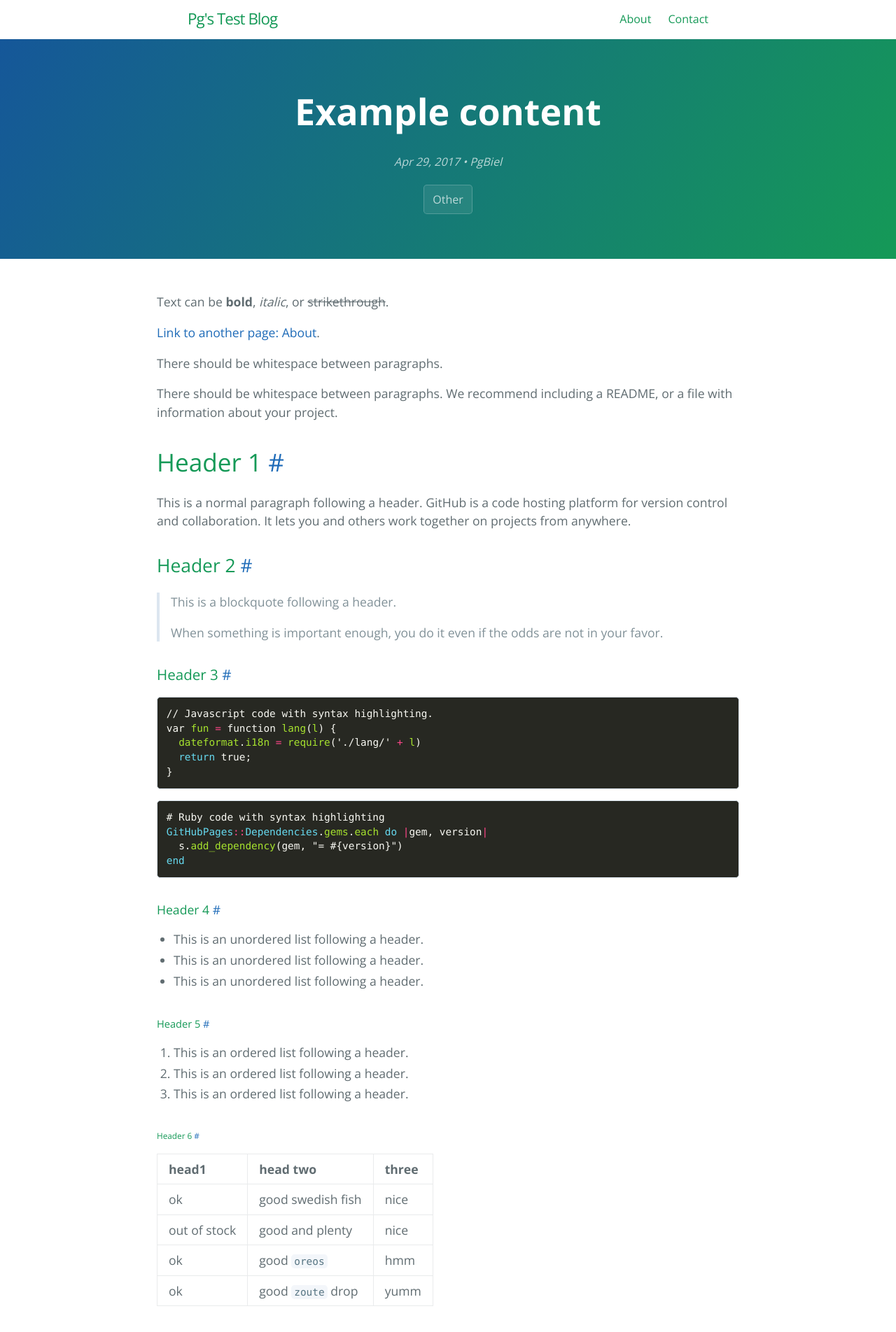
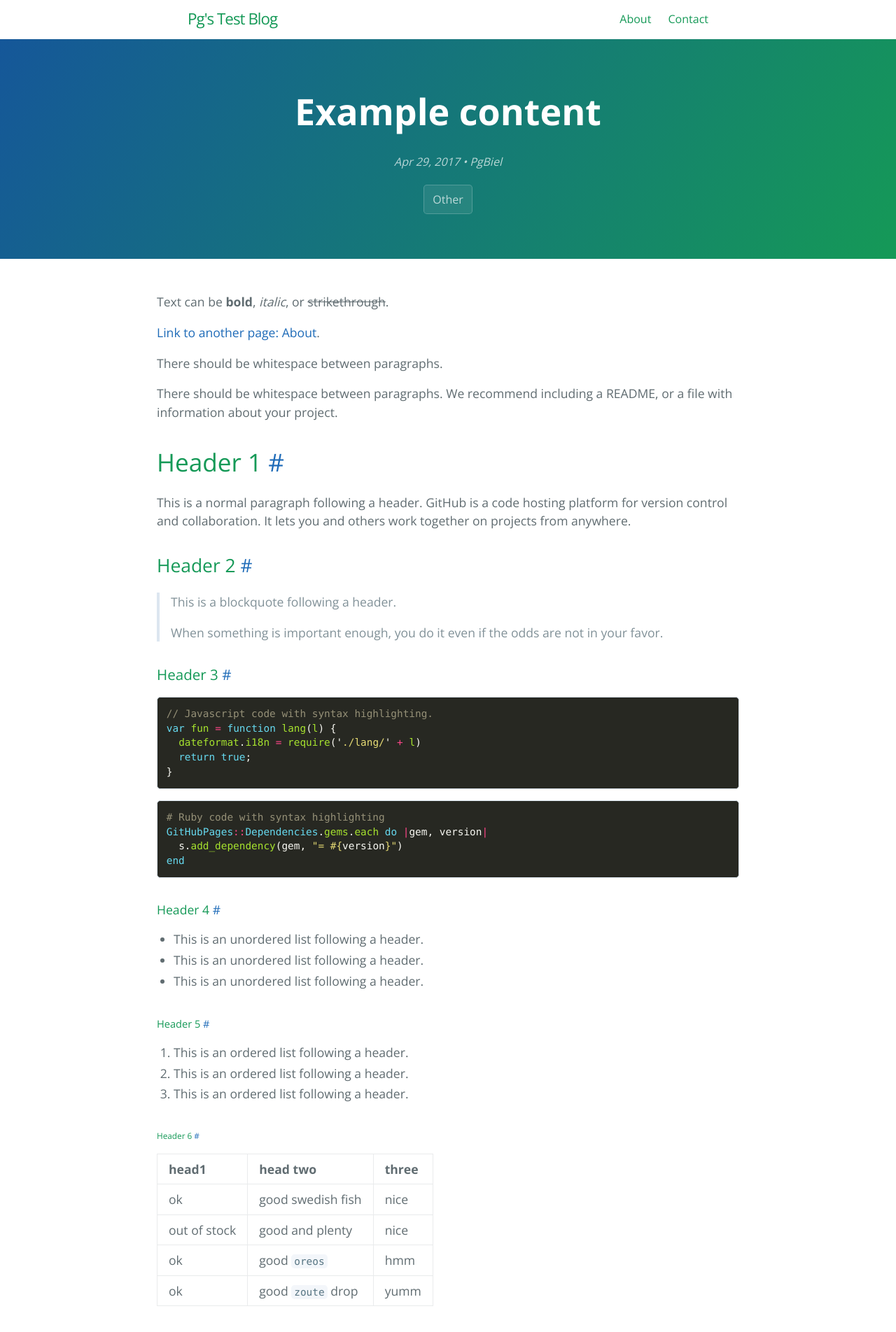
Before and after one commit to PgBiel/blog-test, a Jekyll site: the page built from _posts/2017-04-29-cayman-example-content.md, in a window 1280 px wide. Shown: the top 1904 px of the page at 70% size. Built offline with Jekyll 4.4.1, drawn with Linux system fonts in a browser that asks for light colours.

Commit message:
sass(themes): group up monokai token types

```diff
--- a/_sass/syntax-themes/monokai.scss
+++ b/_sass/syntax-themes/monokai.scss
@@ -18,29 +18,20 @@ See https://github.com/pygments/pygments/blob/master/pygments/styles/monokai.py
 
     //  .x // Other
 
-    .c { color: #959077; } // Comment
+    .c, // Comment
+    .cm, // Comment.Multiline
+    .cp, // Comment.Preproc
+    .c1, // Comment.Single
+    .cs { color: #959077; } // Comment.Special
 
-    // .cm // Comment.Multiline
-
-    // .cp // Comment.Preproc
-
-    // .c1 // Comment.Single
-
-    // .cs // Comment.Special
-
-    .k { color: #66d9ef; } // Keyword
-
-    // .kc // Keyword.Constant
-
-    // .kd // Keyword.Declaration
+    .k, // Keyword
+    .kc, // Keyword.Constant
+    .kd, // Keyword.Declaration
+    .kp, // Keyword.Pseudo
+    .kr, // Keyword.Reserved
+    .kt { color: #66d9ef; } // Keyword.Type
 
     .kn { color: #ff4689; } // Keyword.Namespace
-
-    // .kp // Keyword.Pseudo
-
-    // .kr // Keyword.Reserved
-
-    // .kt // Keyword.Type
 
     .o { color: #ff4689; } // Operator
 
@@ -48,105 +39,63 @@ See https://github.com/pygments/pygments/blob/master/pygments/styles/monokai.py
 
     .p { color: #f8f8f2; } // Punctuation
 
-    .n { color: #f8f8f2; } // Name
+    .n, // Name
+    .nb, // Name.Builtin
+    .bp, // Name.Builtin.Pseudo
+    .ni, // Name.Entity
+    .py, // Name.Property
+    .nl, // Name.Label
+    .nn, // Name.Namespace
+    .nv, // Name.Variable
+    .vc, // Name.Variable.Class
+    .vg, // Name.Variable.Global
+    .vi { color: #f8f8f2; } // Name.Variable.Instance
 
     .na { color: #a6e22e; } // Name.Attribute
-
-    // .nb // Name.Builtin
-
-    // .bp // Name.Builtin.Pseudo
-
     .nc { color: #a6e22e; } // Name.Class
-
     .no { color: #66d9ef; } // Name.Constant
-
     .nd { color: #a6e22e; } // Name.Decorator
-
-    // .ni // Name.Entity
-
     .ne { color: #a6e22e; } // Name.Exception
-
     .nf { color: #a6e22e; } // Name.Function
-
-    // .py // Name.Property
-
-    // .nl // Name.Label
-
-    // .nn // Name.Namespace
-
     .nx { color: #a6e22e; } // Name.Other
-
     .nt { color: #ff4689; } // Name.Tag
 
-    // .nv // Name.Variable
-
-    // .vc // Name.Variable.Class
-
-    // .vg // Name.Variable.Global
-
-    // .vi // Name.Variable.Instance
-
-    .m { color: #ae81ff; } // Number
-
-    // .mf // Number.Float
-
-    // .mh // Number.Hex
-
-    // .mi // Number.Integer
-
-    // .il // Number.Integer.Long
-
-    // .mo // Number.Oct
+    .m, // Number
+    .mf, // Number.Float
+    .mh, // Number.Hex
+    .mi, // Number.Integer
+    .il, // Number.Integer.Long
+    .mo { color: #ae81ff; } // Number.Oct
 
     .l { color: #ae81ff; } // Literal
 
     .ld { color: #e6db74; } // Literal.Date
 
-    .s { color: #e6db74; } // String
-
-    // .sb // String.Backtick
-
-    // .sc // String.Char
-
-    // .sd // String.Doc
-
-    // .s2 // String.Double
+    .s, // String
+    .sb, // String.Backtick
+    .sc, // String.Char
+    .sd, // String.Doc
+    .s2, // String.Double
+    .sh, // String.Heredoc
+    .si, // String.Interpol
+    .sx, // String.Other
+    .sr, // String.Regex
+    .s1, // String.Single
+    .ss { color: #e6db74; } // String.Symbol
 
     .se { color: #ae81ff; } // String.Escape
 
-    // .sh // String.Heredoc
-
-    // .si // String.Interpol
-
-    // .sx // String.Other
-
-    // .sr // String.Regex
-
-    // .s1 // String.Single
-
-    // .ss // String.Symbol
-
-   //  .g // Generic
+    //  .g // Generic
 
     .gd { color: #ff4689; } // Generic.Deleted
-
     .ge { font-style: italic; } // Generic.Emph
-
     // .gr // Generic.Error
-
     // .gh // Generic.Heading
-
     .gi { color: #a6e22e; } // Generic.Inserted
-
     .go { color: #66d9ef; } // Generic.Output
-
     .gp { color: #ff4689; font-weight: bold; } // Generic.Prompt
-
     .gs { font-weight: bold; } // Generic.Strong
-
     .ges { font-weight: bold; font-style: italic; } // Generic.EmphStrong
-
     .gu { color: #959077; } // Generic.Subheading
-
     // .gt // Generic.Traceback
 }
```
